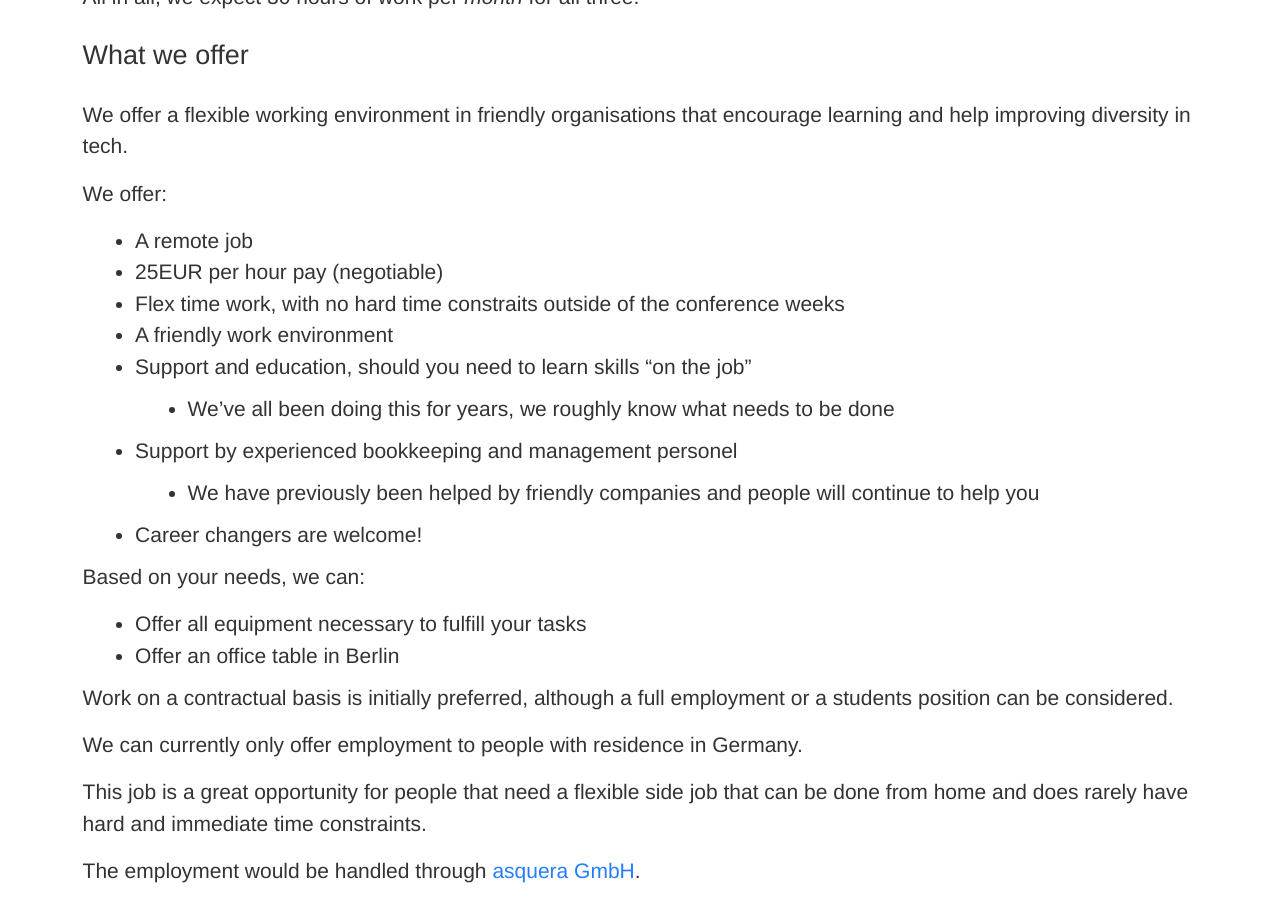
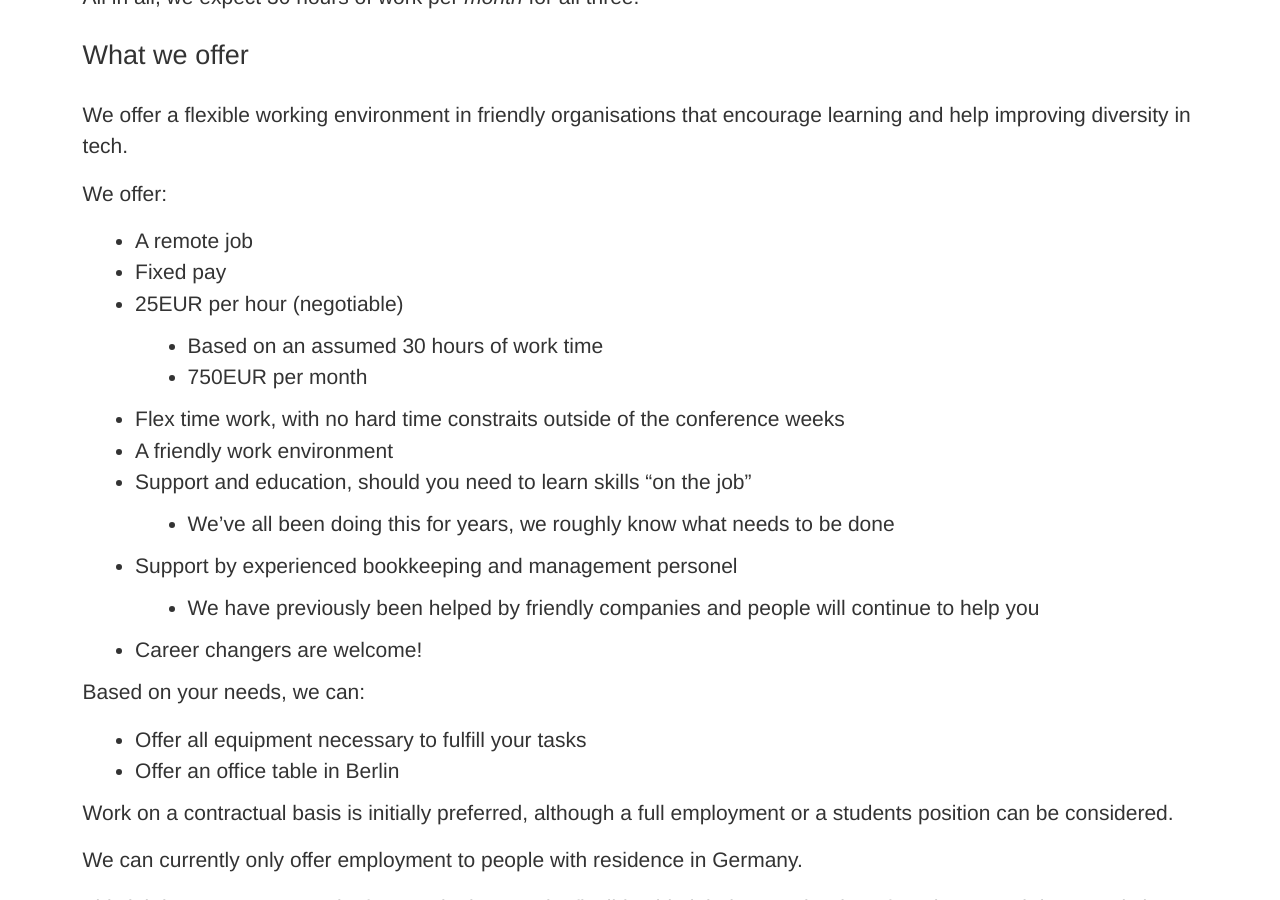
Before and after one commit to RustFestEU/blog.rustfest.eu, a Jekyll site: the page built from _posts/2018-07-24-we-re-hiring.md, in a window 1280 px wide and 900 px high, scrolled down 1700 px. Built offline with Jekyll 4.4.1, drawn with Linux system fonts in a browser that asks for light colours.

Commit message:
Clarify payment

```diff
--- a/_posts/2018-07-24-we-re-hiring.md
+++ b/_posts/2018-07-24-we-re-hiring.md
@@ -46,7 +46,10 @@ We offer a flexible working environment in friendly organisations that encourage
 
 We offer:
 * A remote job
-* 25EUR per hour pay (negotiable)
+* Fixed pay
+* 25EUR per hour (negotiable)
+  - Based on an assumed 30 hours of work time
+  - 750EUR per month
 * Flex time work, with no hard time constraits outside of the conference weeks
 * A friendly work environment
 * Support and education, should you need to learn skills "on the job"
```
Also changed, not shown: _posts/2018-07-24-wir-stellen-ein.md (+4 -1 lines).
